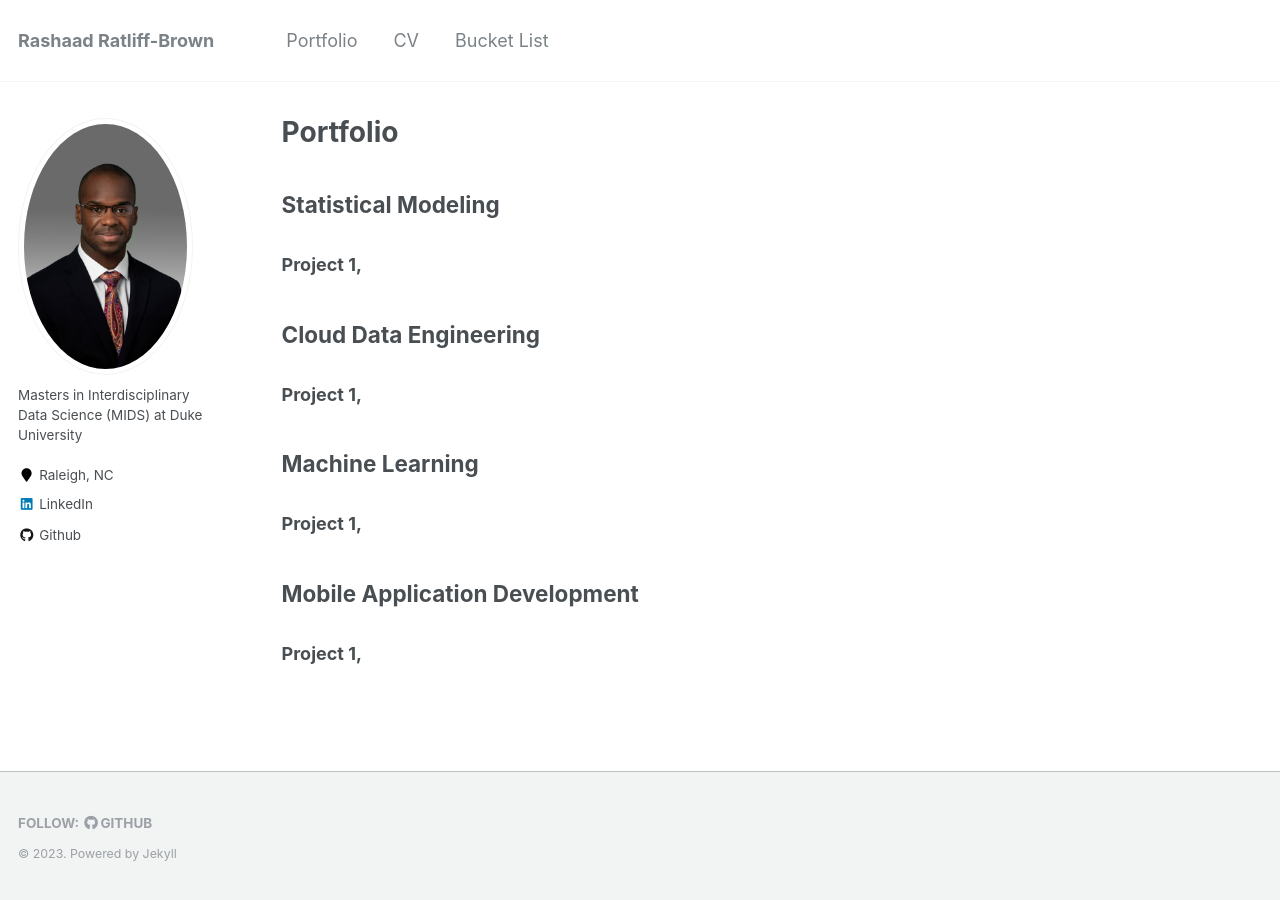
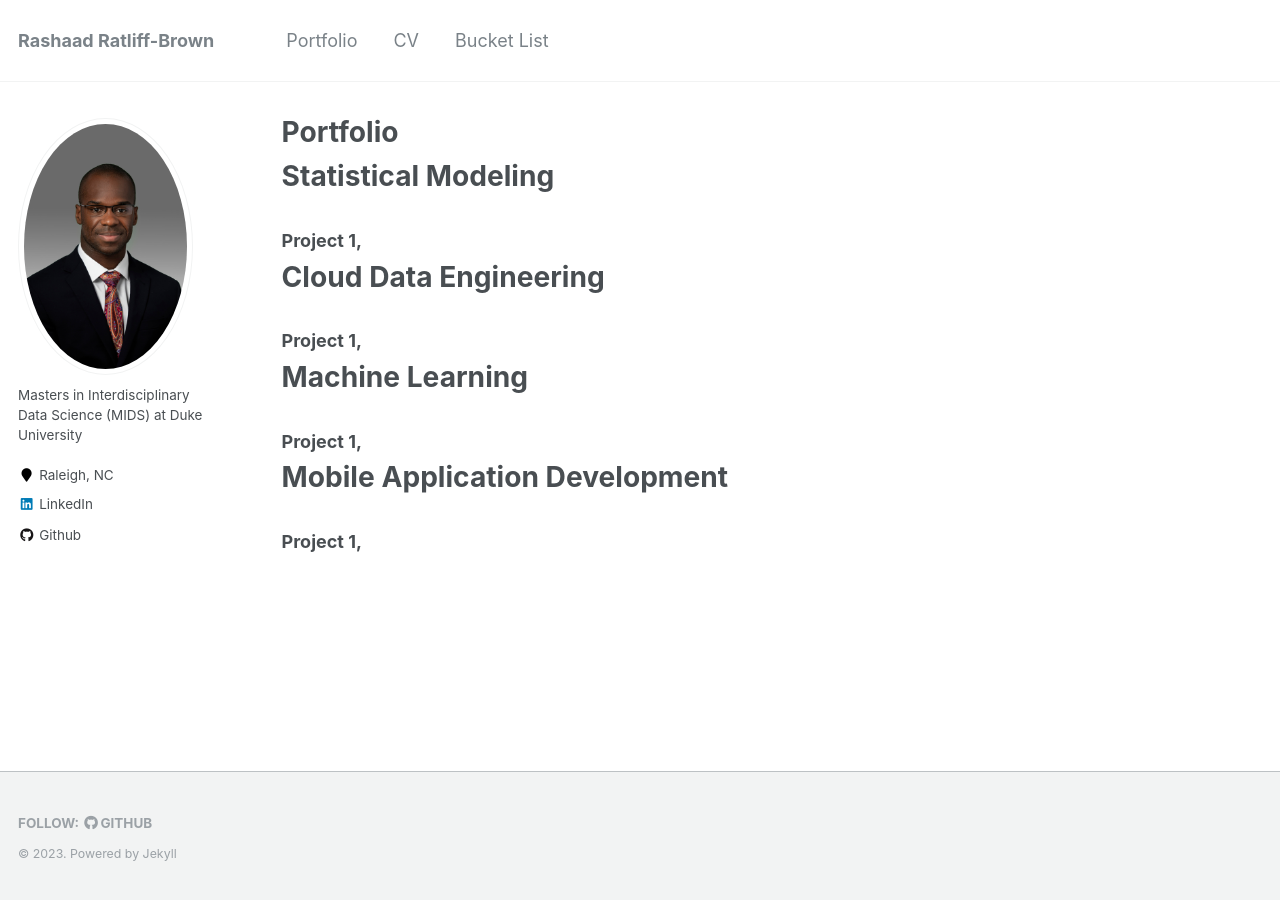
Before and after one commit to caratliff/caratliff.github.io, a Jekyll site: the page built from _pages/portfolio.md, in a window 1280 px wide. Built offline with Jekyll 4.4.1, drawn with Linux system fonts in a browser that asks for light colours.

```diff
--- a/_pages/portfolio.md
+++ b/_pages/portfolio.md
@@ -5,14 +5,18 @@ permalink: /portfolio/
 author_profile: true
 ---
 
-## Statistical Modeling
+Statistical Modeling
+======
 ### Project 1,
 
-## Cloud Data Engineering
+Cloud Data Engineering
+======
 ### Project 1,
 
-## Machine Learning
+Machine Learning
+======
 ### Project 1,
 
-## Mobile Application Development
+Mobile Application Development
+======
 ### Project 1,
```
